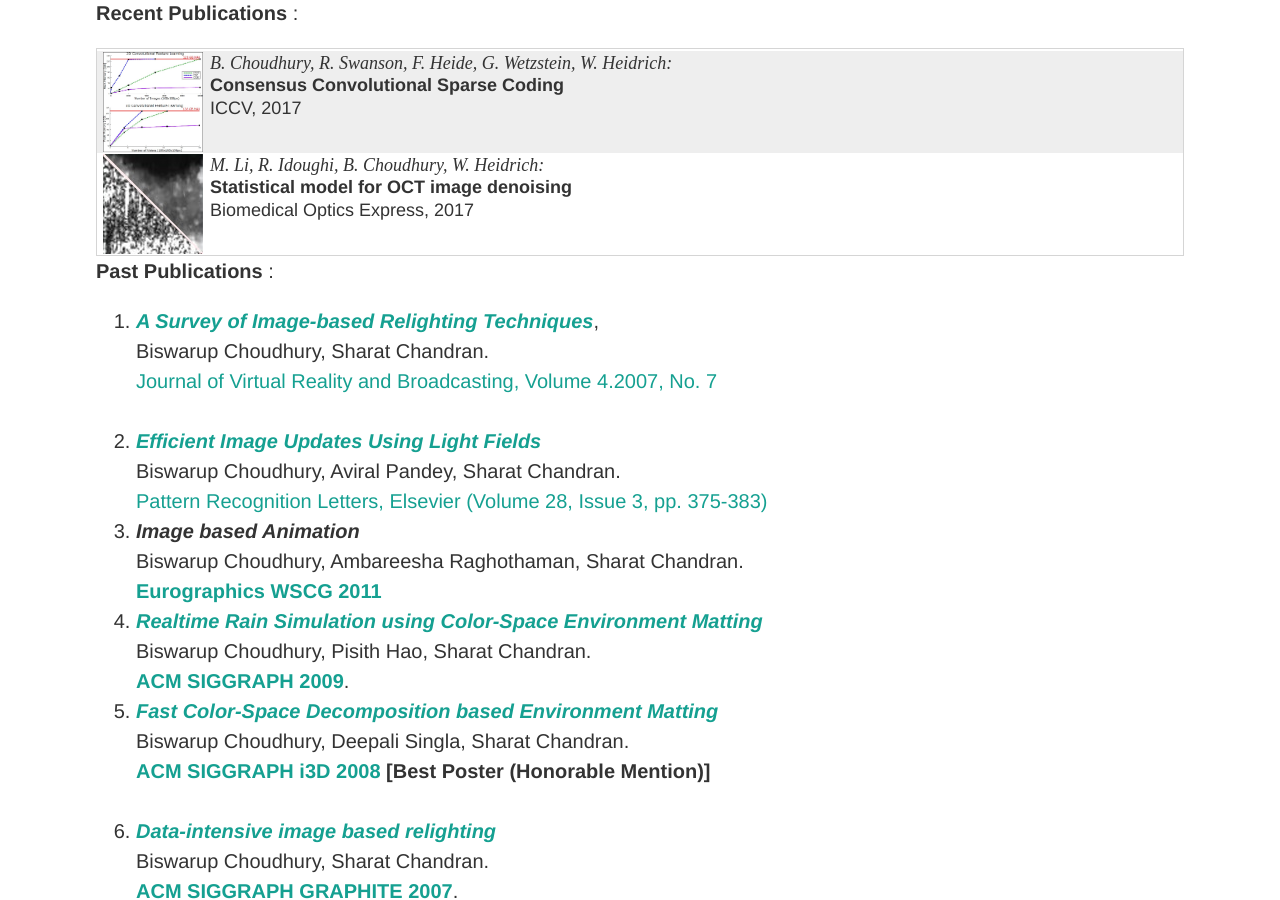
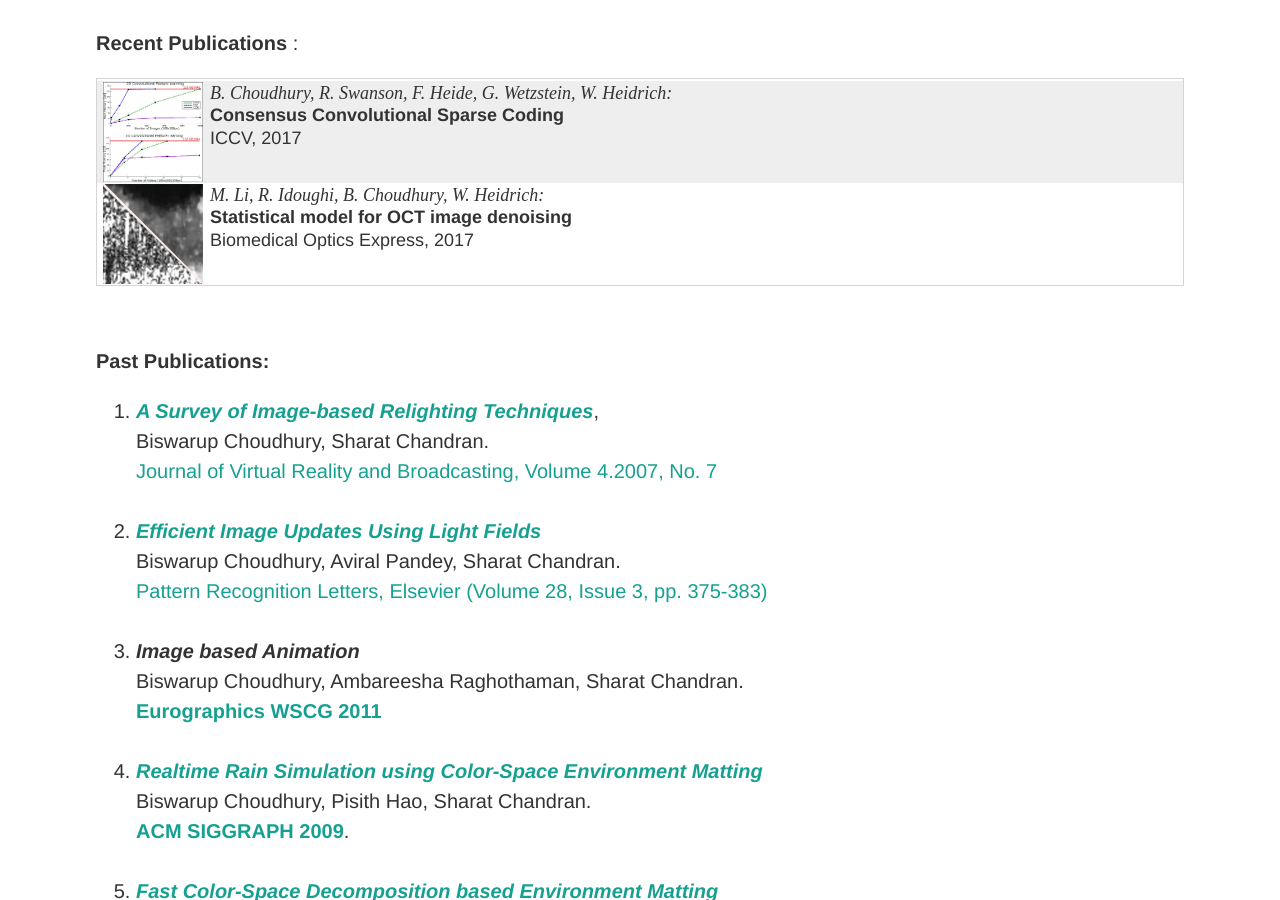
Before and after one commit to vccimaging/vccimaging.github.io, a Jekyll site: the page built from People/choudhb/index.html, in a window 1280 px wide and 900 px high, scrolled down 596 px. Built offline with Jekyll 4.4.1, drawn with Linux system fonts in a browser that asks for light colours.

Commit message:
Update index.html

```diff
--- a/People/choudhb/index.html
+++ b/People/choudhb/index.html
@@ -18,32 +18,32 @@ width: 135
 <em>Senior Engineer, Samsung Electronics, Suwon, S. Korea (2011-2014); member of Research Staff, ETRI, Daejeon, S. Korea (2009-2011).</em><p>
   <b>Research Interests:</b> Computer Graphics, Computer vision, and machine learning.<p>
 
-<b>Additional details:</b> <a href=bio>Bio</a><br>
+<b>Additional details:</b> <a href=bio>Bio</a><br><br>
 
 <b>Recent Publications</b> :<p>
 {% include publicationlist.html name="B. Choudhury" %}
 
-<b>Past Publications</b> :<p>
+<br><br>
+<b>Past Publications: </b>
 <ol>
 <li><a href="http://dx.doi.org/10.20385/1860-2037/4.2007.7"><i><b>A Survey of Image-based Relighting Techniques</b></i></a>,
 <br>Biswarup Choudhury, Sharat Chandran. <br><a href="http://www.jvrb.org/">
-Journal of Virtual Reality and Broadcasting, Volume 4.2007, No. 7</a></li>
-<br>
+Journal of Virtual Reality and Broadcasting, Volume 4.2007, No. 7</a></li><br>
 <li><a
 href="http://portal.acm.org/citation.cfm?id=1223006&coll=GUIDE&dl=GUIDE&CFID=13218391&CFTOKEN=48668849#">
 <i><b>Efficient Image Updates Using Light Fields</b></i></a> <br>Biswarup
 Choudhury, Aviral Pandey, Sharat Chandran. <br> <a
 href="http://www.sciencedirect.com/science/journal/01678655">Pattern
 Recognition Letters, Elsevier (Volume 28, Issue 3,
-pp. 375-383)</a></li>
+pp. 375-383)</a></li> <br>
 <li><i><b>Image based Animation</b></i> <br>Biswarup Choudhury, Ambareesha Raghothaman, Sharat Chandran. <br>
-  <a href="http://wscg.zcu.cz/WSCG2011/wscg2011.htm"> <b>Eurographics WSCG 2011</b></a></li>
+  <a href="http://wscg.zcu.cz/WSCG2011/wscg2011.htm"> <b>Eurographics WSCG 2011</b></a></li><br>
 <li>
   <a href="https://doi.org/10.1145/1599301.1599379">
     <i><b>Realtime Rain Simulation using Color-Space Environment Matting</b></i></a>
   <br>Biswarup Choudhury, Pisith Hao, Sharat Chandran. <br>
   <a href="http://www.siggraph.org/s2009/"><b>ACM SIGGRAPH 2009</b></a>.
- </li>
+ </li>  <br>
 
 <li><a
 href="http://doi.acm.org/10.1145/1342250.1357013"><i><b>Fast
```
